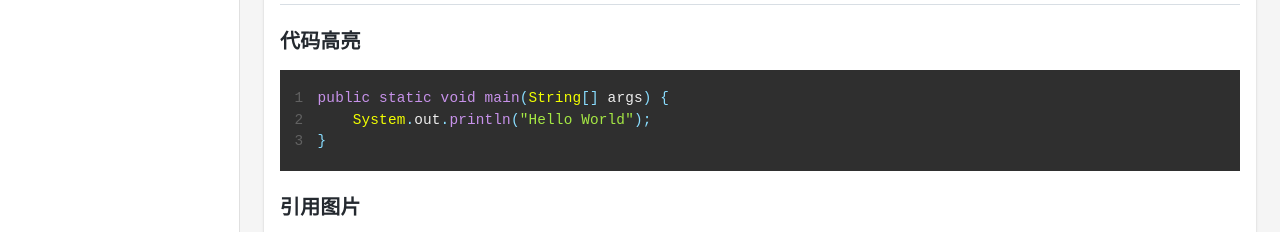
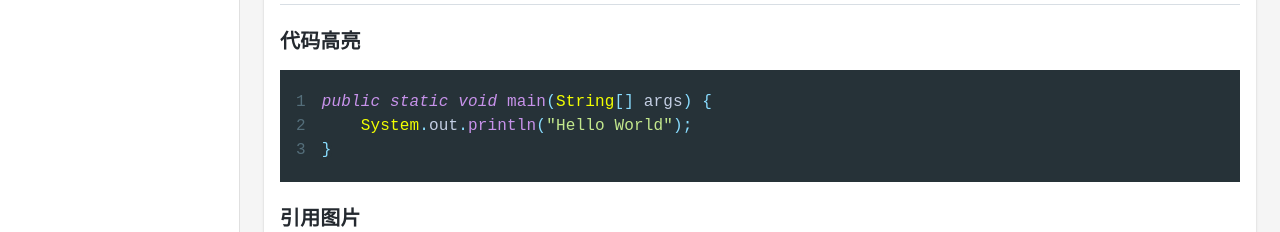
Before and after one commit to instaer/next-md, a Next.js app: page / in a window 1280 px wide. Shown: the part 145-377 px from the top of the page. Built offline with nearby package versions, Linux system fonts and the light colour scheme.

Commit message:
Adjust code highlight style

```diff
--- a/components/MenuContent.js
+++ b/components/MenuContent.js
@@ -1,7 +1,7 @@
 import ReactMarkdown from 'react-markdown';
 import remarkGfm from 'remark-gfm';
 import {Prism as SyntaxHighlighter} from 'react-syntax-highlighter';
-import {materialDark} from 'react-syntax-highlighter/dist/cjs/styles/prism';
+import {materialOceanic as style} from 'react-syntax-highlighter/dist/cjs/styles/prism';
 import nextConfig from 'next.config';
 
 export default function MenuContent({content}) {
@@ -18,7 +18,7 @@ export default function MenuContent({content}) {
                     return !inline && match ? (
                         <SyntaxHighlighter
                             {...props}
-                            style={materialDark}
+                            style={style}
                             language={match[1]}
                             PreTag="div"
                             showLineNumbers
--- a/styles/globals.css
+++ b/styles/globals.css
@@ -824,7 +824,7 @@
 .markdown-body .highlight pre,
 .markdown-body pre {
     padding: 0;
-    font-size: 90%;
+    font-size: 100%;
     line-height: 1.45;
     background-color: var(--color-canvas-subtle);
     border-radius: 3px;
```
